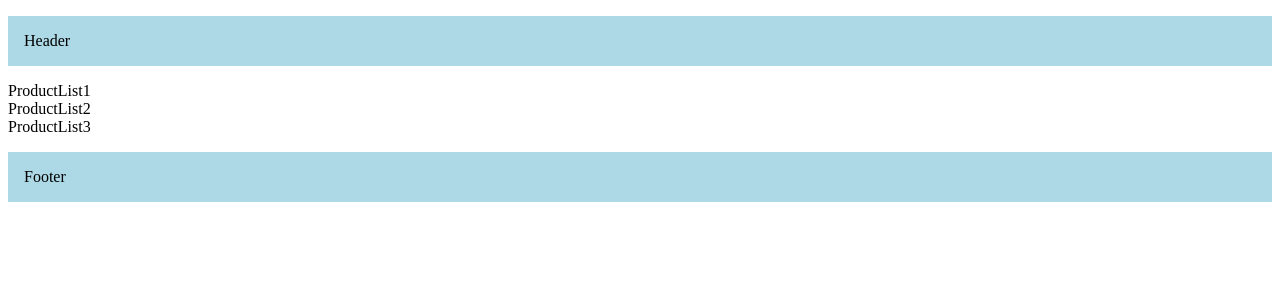
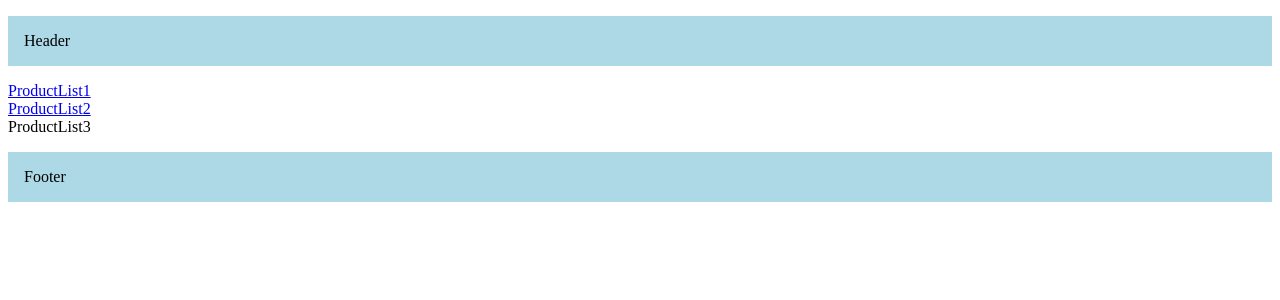
Before and after one commit to roneyyb/next-js-concepts, a Next.js app: page /products in a window 1280 px wide. Shown: the top 300 px of the page. Built offline with nearby package versions, Linux system fonts and the light colour scheme.

Commit message:
Added link replace behaviour

```diff
--- a/src/app/products/page.tsx
+++ b/src/app/products/page.tsx
@@ -1,10 +1,11 @@
 import React from 'react'
+import Link from "next/link"
 
 function ProductList() {
     return (
         <>
-            <div>ProductList1</div>
-            <div>ProductList2</div>
+            <div><Link href="/products/1">ProductList1</Link></div>
+            <div><Link href="/products/2" replace >ProductList2</Link></div>
             <div>ProductList3</div>
         </>
     )
```
